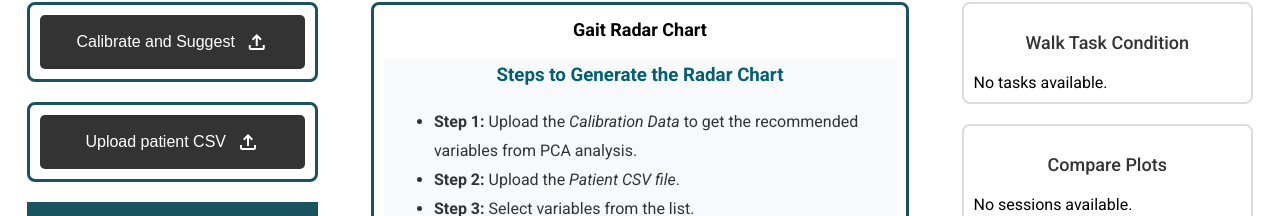
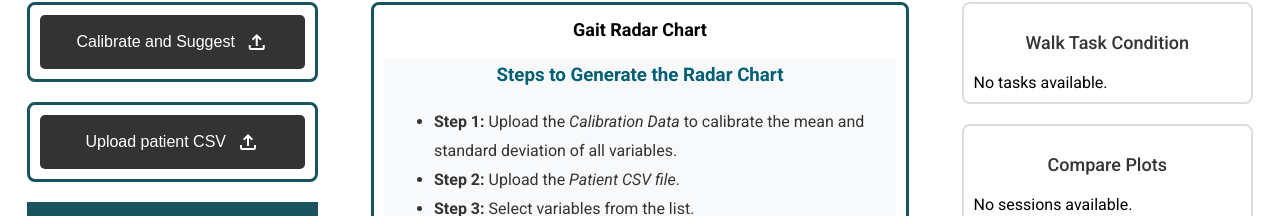
Before and after one commit to pangwuu/GaitVision, a React (Create React App) app in the folder GaitVision/client/: page / in a window 1280 px wide. Shown: the part 98-314 px from the top of the page. Built offline with nearby package versions, Linux system fonts and the light colour scheme.

Commit message:
Removed no specific calibration data found

```diff
--- a/GaitVision/client/src/components/RadarChart/RadarPlot.js
+++ b/GaitVision/client/src/components/RadarChart/RadarPlot.js
@@ -44,16 +44,16 @@ function getDatasets(data, selectedPlot, calibrationData, selectedTask, selected
             (!timepointToUse || item.timepoint === timepointToUse)
         );
 
-        if (!calibData) {
-            // Fallback to find by name only if context-specific is not found
-            calibData = calibrationData.find(item => item.name === metricName);
-            if (calibData) {
-                console.warn(`No specific calibration data for ${metricName} could be found using baseline data. Using averages from all timepoints`);
-            } else {
-                console.warn(`No calibration data found for metric: ${metricName}`);
-                return null;
-            }
-        }
+        // if (!calibData) {
+        //     // Fallback to find by name only if context-specific is not found
+        //     calibData = calibrationData.find(item => item.name === metricName);
+        //     if (calibData) {
+        //         console.warn(`No specific calibration data for ${metricName} could be found using baseline data. Using averages from all timepoints`);
+        //     } else {
+        //         console.warn(`No calibration data found for metric: ${metricName}`);
+        //         return null;
+        //     }
+        // }
 
         const zScore = (value - calibData.mean) / calibData.stdev;
 
@@ -330,7 +330,7 @@ export default function RadarPlot() {
                         Steps to Generate the Radar Chart
                     </h3>
                     <ul style={{ paddingLeft: "50px" }}>
-                        <li><strong>Step 1:</strong> Upload the <em>Calibration Data</em> to get the recommended variables from PCA analysis.</li>
+                        <li><strong>Step 1:</strong> Upload the <em>Calibration Data</em> to calibrate the mean and standard deviation of all variables.</li>
                         <li><strong>Step 2:</strong> Upload the <em>Patient CSV file</em>.</li>
                         <li><strong>Step 3:</strong> Select variables from the list.</li>
                         <li><strong>Step 4:</strong> Select the <em>Walk task condition</em>.</li>
```
